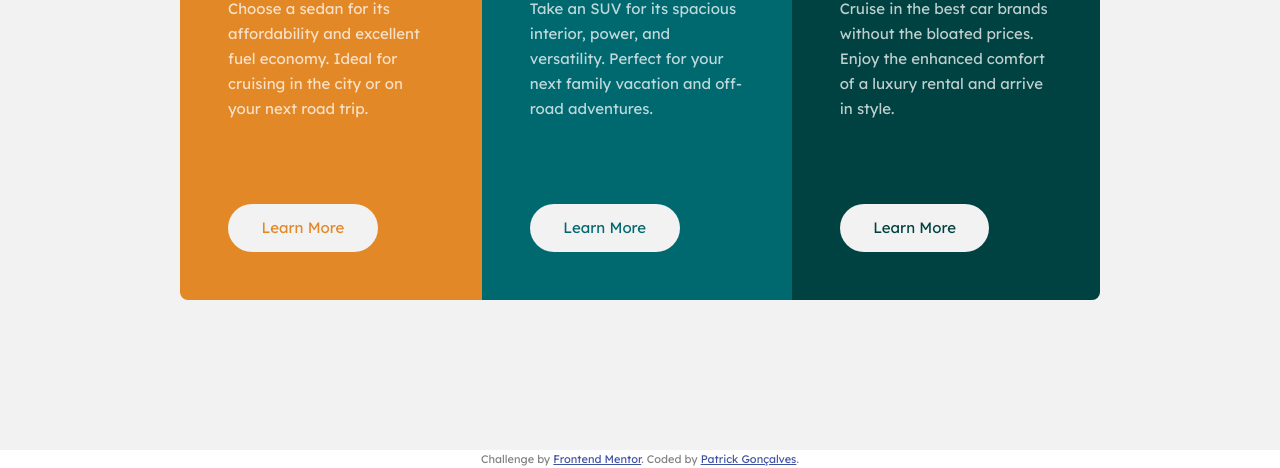
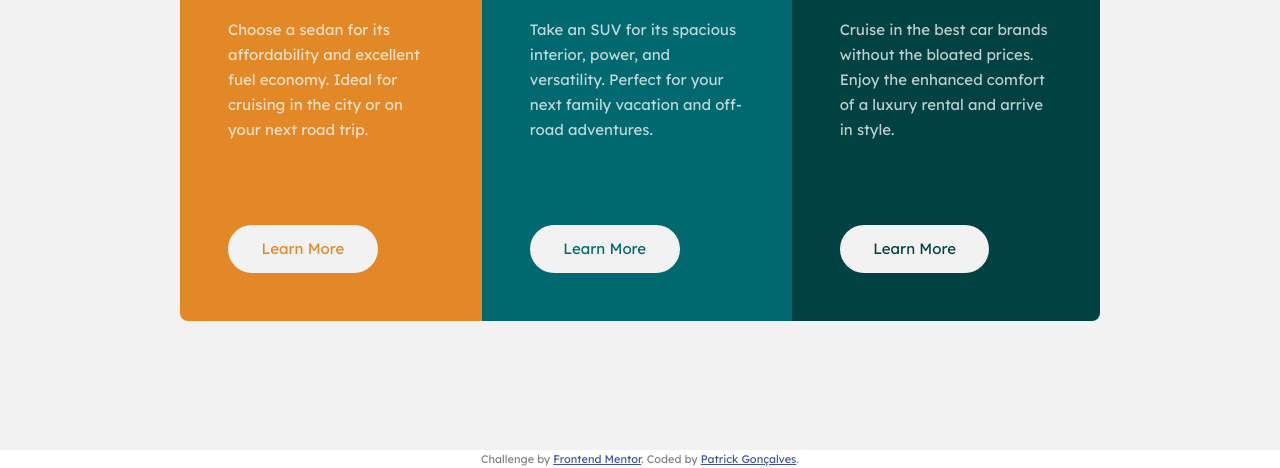
Before and after one commit to patrickppg/preview-card-component, a plain HTML site: page index.html in a window 1280 px wide. Shown: the part 350-818 px from the top of the page. Drawn offline with Linux system fonts and the light colour scheme.

Commit message:
updated main padding

```diff
--- a/index.css
+++ b/index.css
@@ -1,11 +1,14 @@
 @import url("/styles/defaults.css") layer(defaults);
 
 main {
-  align-content: center;
   background: hsl(0, 0%, 95%);
   box-sizing: border-box;
   min-height: 100vh;
-  padding: 5.5rem 1.5rem;
+  padding: 10.6875rem 1.5rem 0;
+
+  @media (max-width: 760px) {
+    padding: 5.5rem 1.5rem;
+  }
 }
 
 ul.models {
```
